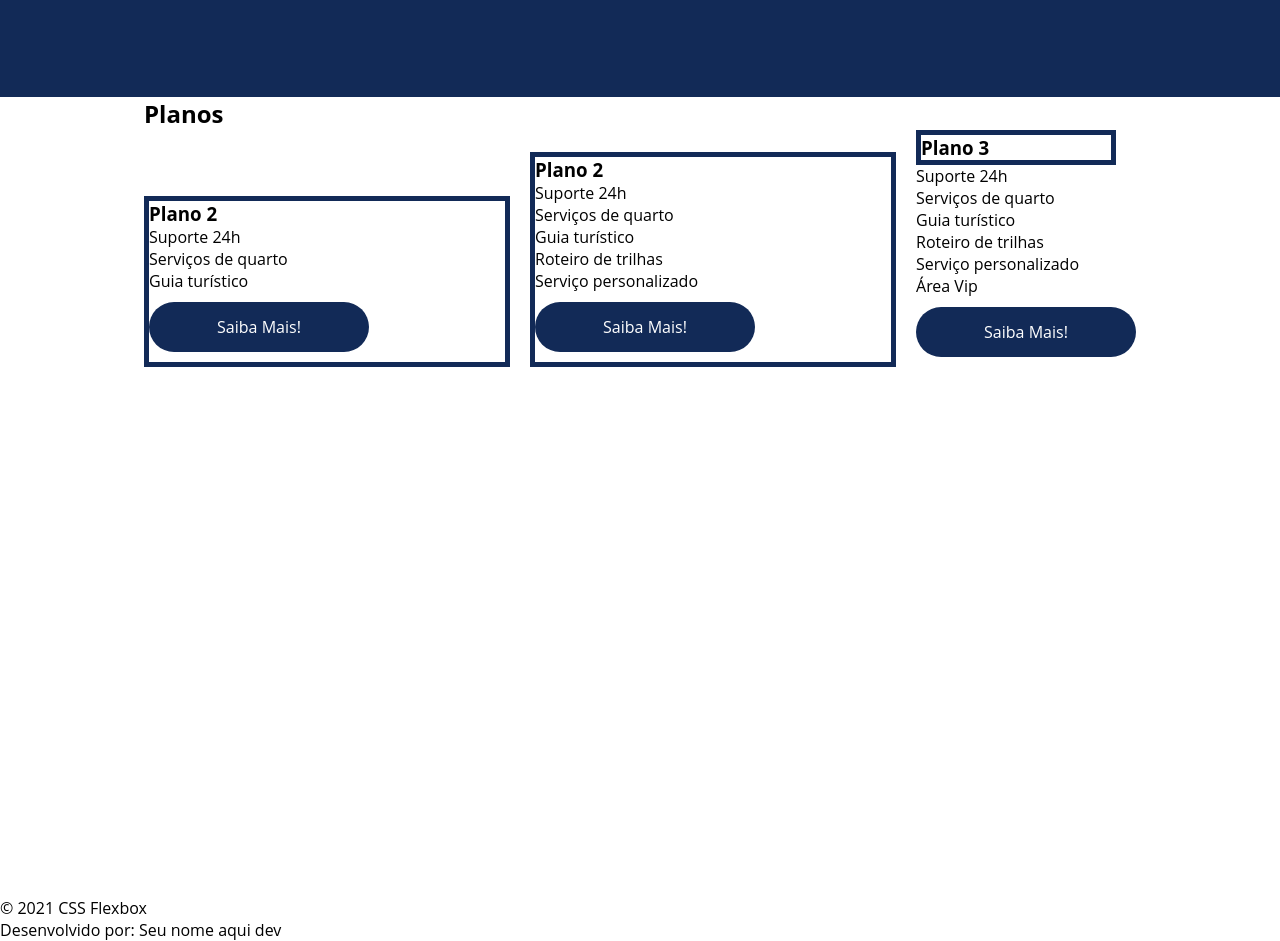
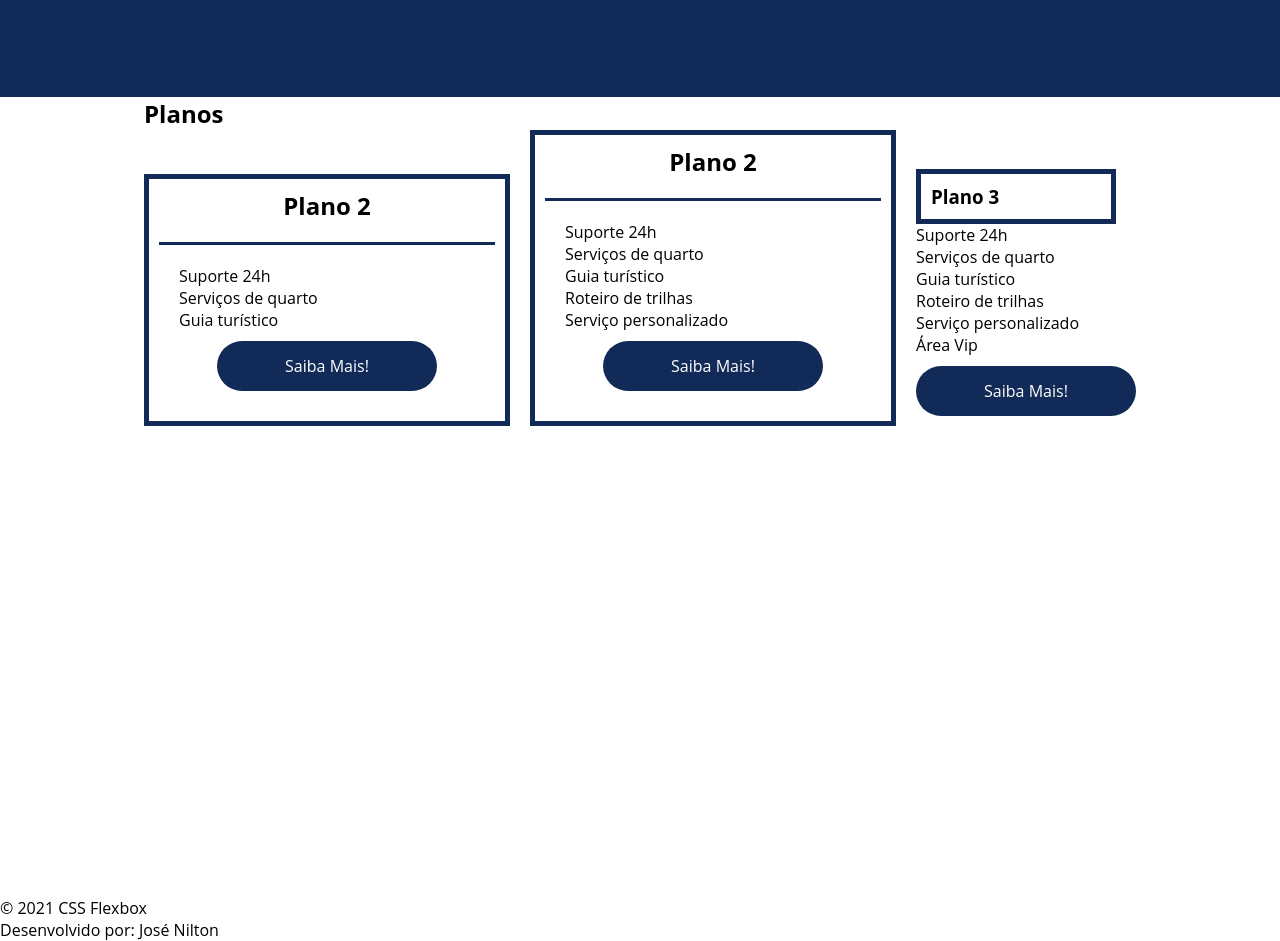
Before and after one commit to Jnfagundes/trabalhoDeFlexboxDio, a plain HTML site: page index.html in a window 1280 px wide. Shown: the part 1623-2564 px from the top of the page. Drawn offline with Linux system fonts and the light colour scheme.

Commit message:
Alteração no final

```diff
--- a/index.html
+++ b/index.html
@@ -112,7 +112,9 @@
 
     <footer>
         <p>&copy; 2021 CSS Flexbox</p>
-        <p>Desenvolvido por: Seu nome aqui dev</p>
+        <p>Desenvolvido por: José Nilton
+
+        </p>
     </footer>
 </body>
 </html>
--- a/style/estilo.css
+++ b/style/estilo.css
@@ -170,4 +170,29 @@ header .menu{
     flex: 1;
     border: 5px solid #122a57;
     margin-right: 20px;
+    padding: 10px;
 }
+.item-plano .btn{
+    margin: auto;
+    margin-bottom: 20px;
+}
+
+.item-plano h3{
+    font-size: 24px;
+    display: flex;
+    flex-direction:column ;
+    text-align: center;
+}
+.item-plano h3::after{
+    content: "" ;
+    background-color:#122a57;
+    width: 100%;
+    height: 3px;
+    margin-top: 20px;
+    margin-bottom: 10px;
+}
+.item-plano ul{
+    padding: 10px 20px;
+    display: flex;
+    flex-direction: column;
+}
```
